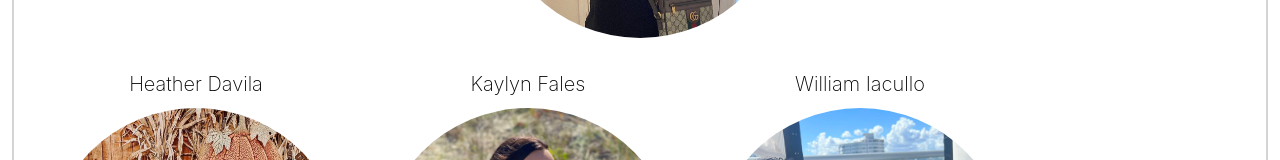
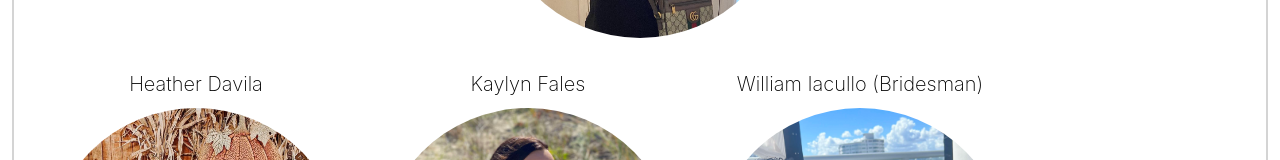
Before and after one commit to dmorton2297/dam2023, a Next.js app: page /people in a window 1280 px wide. Shown: the part 576-736 px from the top of the page. Built offline with nearby package versions, Linux system fonts and the light colour scheme.

Commit message:
Updated williams name

```diff
--- a/pages/people/index.tsx
+++ b/pages/people/index.tsx
@@ -69,7 +69,7 @@ const Event: NextPage = () => {
                 </div>
                 <div className="p-4">
                   <Text style={{ textAlign: "center", marginBottom: 10 }}>
-                    William Iacullo
+                    William Iacullo (Bridesman)
                   </Text>
                   <img
                     src="william.jpg"
```
